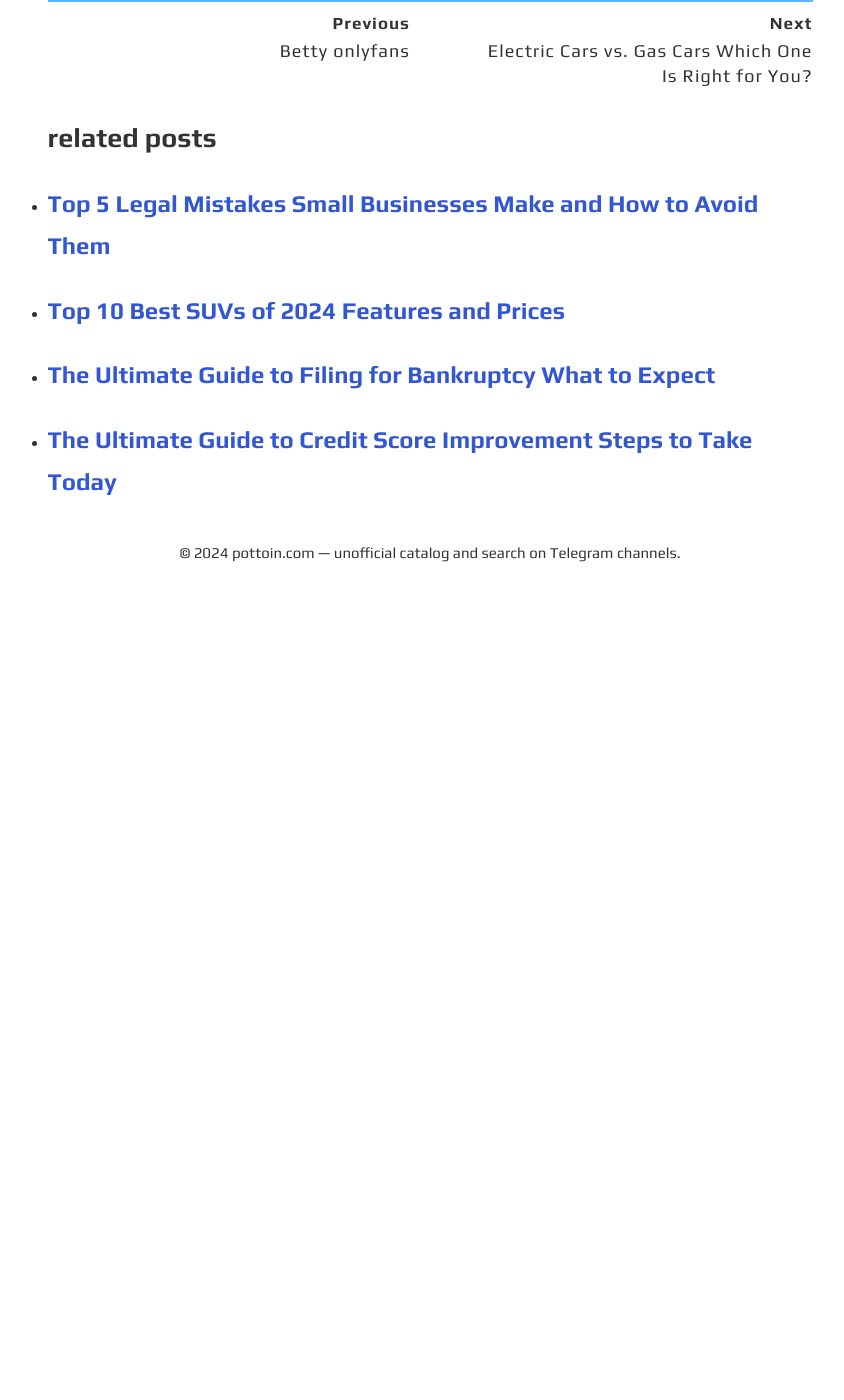
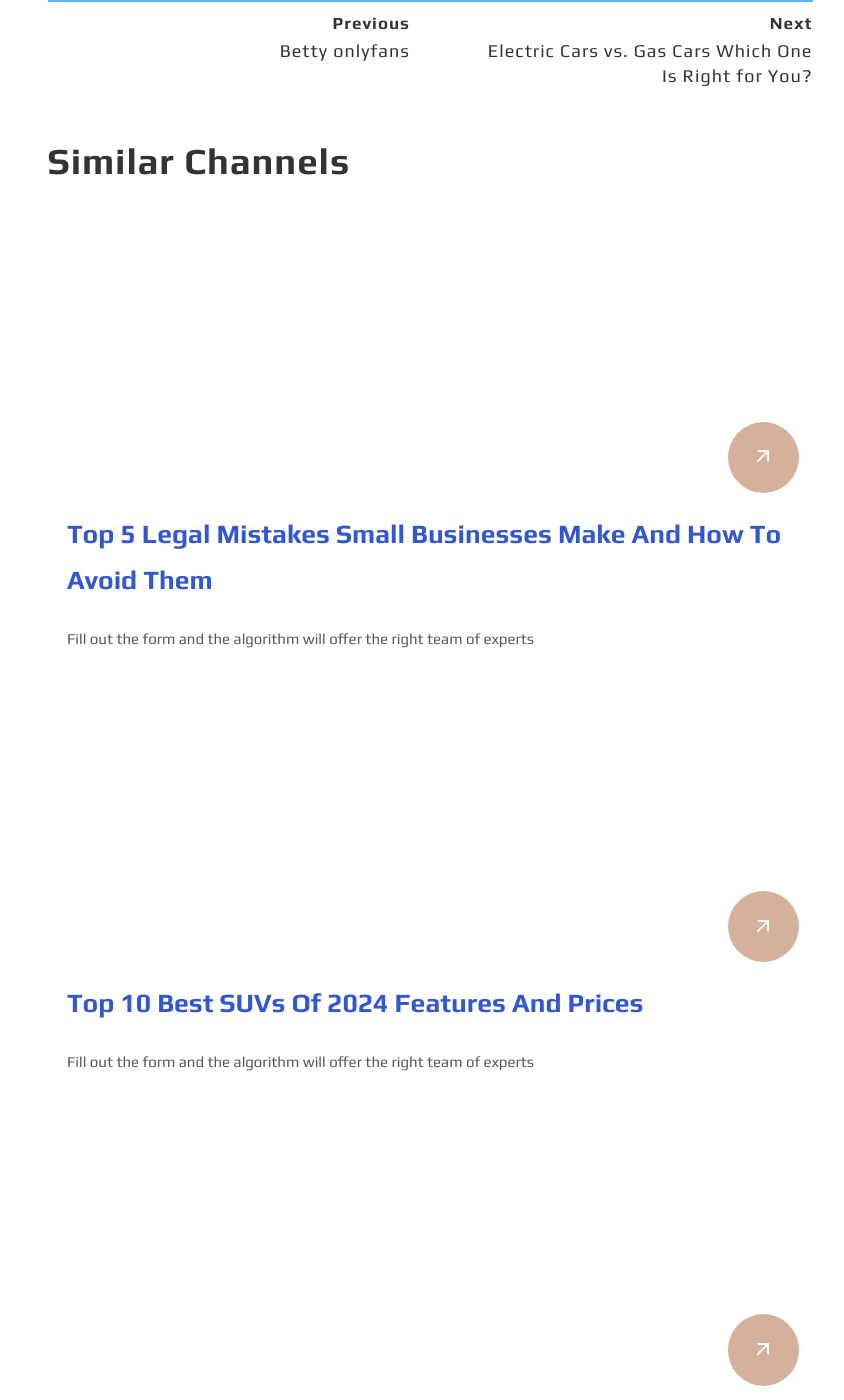
Before and after one commit to ZollaMaga/newsblog, a Jekyll site: the page built from _posts/2024-11-03-2.md, in a window 1280 px wide and 1400 px high, scrolled down 633 px. Shown: the whole window, without its empty margins (210-1054 px from the left). Built offline with Jekyll 4.4.1, drawn with Linux system fonts in a browser that asks for light colours; before the commit the page ends 1215 px from its top, so only the background shows below that; some of the changed text lies outside the part shown.

Commit message:
Update post.html

```diff
--- a/_layouts/post.html
+++ b/_layouts/post.html
@@ -149,20 +149,44 @@ layout: default
   </nav>
 </section>
 
+<section>
+<h2>Similar channels</h2>
+<div class="container">
 {% assign size = site.related_posts | size %}
 {% if size != 0 %}
-<div class="related">
-  <h2>related posts</h2>
-  <ul class="related-posts">
-    {% for post in site.related_posts limit:4 %}
-      <li>
-        <h3>
-          <a href="{{ post.url }}">
-            {{ post.title }}
-          </a>
-        </h3>
-      </li>
-    {% endfor %}
-  </ul>
+<div class="card">
+{% for post in site.related_posts limit:4 %}
+  <div class="card-inner" style="--clr:#fff;">
+    <div class="box">
+      <div class="imgBox">
+        <a href="{{ site.url }}{{ site.baseurl }}{{ post.url }}">
+        {% if post.image %} <img src="{{ post.image }}" alt="{{ post.title }}">{% endif %}
+         </a>
+      </div>
+      <div class="icon">
+        <a href="{{ site.url }}{{ site.baseurl }}{{ post.url }}" class="iconBox">
+          <span class="material-symbols-outlined">arrow_outward</span>
+        </a>
+      </div>
+    </div>
+  </div>
+  <div class="content">
+    <h3><a href="{{ site.url }}{{ site.baseurl }}{{ post.url }}">{{ post.title }}</a></h3>
+    <p>Fill out the form and the algorithm will offer the right team of experts</p>
+    <ul>
+      {% assign displayed_categories = "" %}
+      {% for category in post.categories %}
+        {% unless displayed_categories contains category %}
+          <li style="--clr-tag:#d3b19a;" class="branding">
+            <a href="{{ site.url }}/category/{{ category }}">{{ category }}</a>
+          </li>
+          {% assign displayed_categories = displayed_categories | append: category %}
+        {% endunless %}
+      {% endfor %}
+    </ul>
+  </div>
+{% endfor %}
+</div>
 </div>
 {% endif %}
+</section>
```
